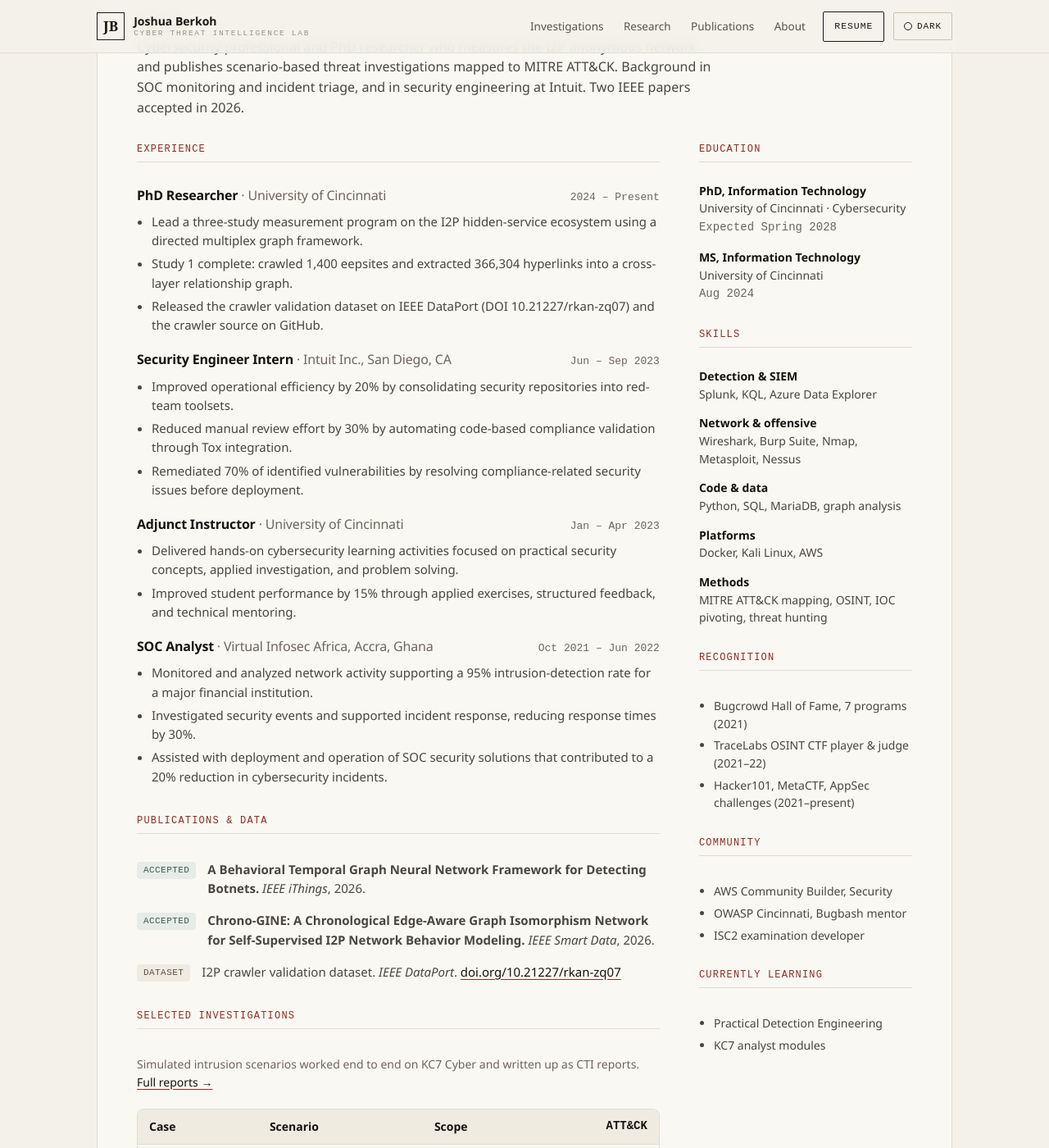
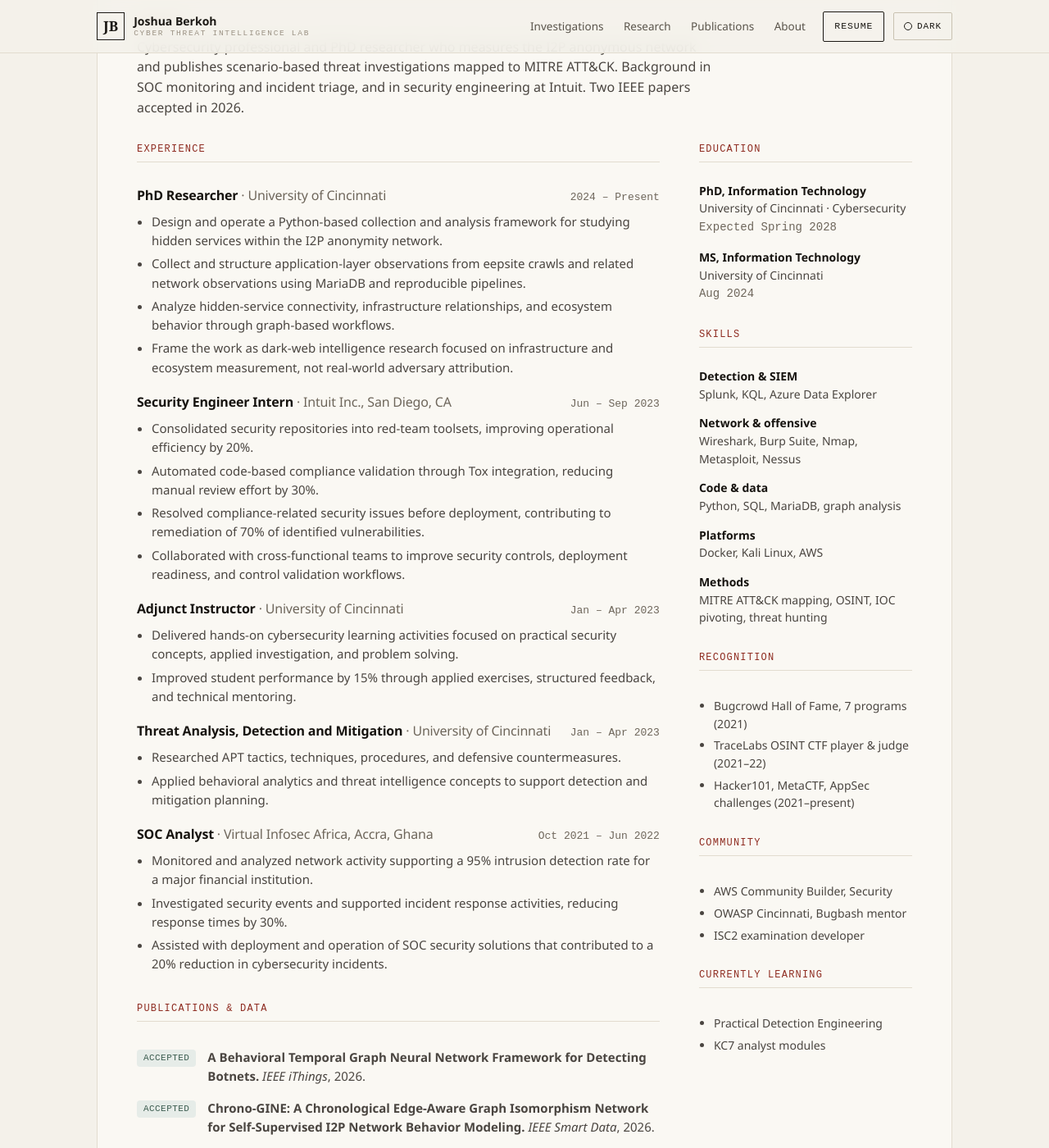
Before and after one commit to joshberk/joshberk.github.io, a Jekyll site: the page built from resume.md, in a window 1280 px wide and 1400 px high, scrolled down 369 px. Shown: the whole window at 82% size. Built offline with Jekyll 4.4.1, drawn with Linux system fonts in a browser that asks for light colours; some of the changed text lies outside the part shown.

Commit message:
Fill resume bullets from INL resume PDF; add gmail to resume and About (2026-10-26)

```diff
--- a/resume.md
+++ b/resume.md
@@ -15,7 +15,8 @@
   duplicated here.
   Content follows the new design only (2026-10-26 clarification: if
   the new design does not include it, it is not included here):
-  no [your email] / [co-authors] / [exact title] placeholders, no
+  Email joshuaberkoh19@gmail.com added 2026-10-26 from the INL resume PDF; no
+  [co-authors] / [exact title] placeholders, no
   extra Study 2 bullet, and no Valdoria note beyond the design's two
   selected investigations. XL-I2P CSET entry removed 2026-10-26
   after the CSET rejection.
@@ -50,9 +52,10 @@
             <span class="rr-dates">2024 – Present</span>
           </div>
           <ul>
-            <li>Lead a three-study measurement program on the I2P hidden-service ecosystem using a directed multiplex graph framework.</li>
-            <li>Study 1 complete: crawled 1,400 eepsites and extracted 366,304 hyperlinks into a cross-layer relationship graph.</li>
-            <li>Released the crawler validation dataset on IEEE DataPort (DOI 10.21227/rkan-zq07) and the crawler source on GitHub.</li>
+            <li>Design and operate a Python-based collection and analysis framework for studying hidden services within the I2P anonymity network.</li>
+            <li>Collect and structure application-layer observations from eepsite crawls and related network observations using MariaDB and reproducible pipelines.</li>
+            <li>Analyze hidden-service connectivity, infrastructure relationships, and ecosystem behavior through graph-based workflows.</li>
+            <li>Frame the work as dark-web intelligence research focused on infrastructure and ecosystem measurement, not real-world adversary attribution.</li>
           </ul>
         </div>
 
@@ -62,9 +65,10 @@
             <span class="rr-dates">Jun – Sep 2023</span>
           </div>
           <ul>
-            <li>Improved operational efficiency by 20% by consolidating security repositories into red-team toolsets.</li>
-            <li>Reduced manual review effort by 30% by automating code-based compliance validation through Tox integration.</li>
-            <li>Remediated 70% of identified vulnerabilities by resolving compliance-related security issues before deployment.</li>
+            <li>Consolidated security repositories into red-team toolsets, improving operational efficiency by 20%.</li>
+            <li>Automated code-based compliance validation through Tox integration, reducing manual review effort by 30%.</li>
+            <li>Resolved compliance-related security issues before deployment, contributing to remediation of 70% of identified vulnerabilities.</li>
+            <li>Collaborated with cross-functional teams to improve security controls, deployment readiness, and control validation workflows.</li>
           </ul>
         </div>
 
@@ -81,12 +85,23 @@
 
         <div class="rr-job">
           <div class="rr-job-head">
+            <h3>Threat Analysis, Detection and Mitigation <span>· University of Cincinnati</span></h3>
+            <span class="rr-dates">Jan – Apr 2023</span>
+          </div>
+          <ul>
+            <li>Researched APT tactics, techniques, procedures, and defensive countermeasures.</li>
+            <li>Applied behavioral analytics and threat intelligence concepts to support detection and mitigation planning.</li>
+          </ul>
+        </div>
+
+        <div class="rr-job">
+          <div class="rr-job-head">
             <h3>SOC Analyst <span>· Virtual Infosec Africa, Accra, Ghana</span></h3>
             <span class="rr-dates">Oct 2021 – Jun 2022</span>
           </div>
           <ul>
-            <li>Monitored and analyzed network activity supporting a 95% intrusion-detection rate for a major financial institution.</li>
-            <li>Investigated security events and supported incident response, reducing response times by 30%.</li>
+            <li>Monitored and analyzed network activity supporting a 95% intrusion detection rate for a major financial institution.</li>
+            <li>Investigated security events and supported incident response activities, reducing response times by 30%.</li>
             <li>Assisted with deployment and operation of SOC security solutions that contributed to a 20% reduction in cybersecurity incidents.</li>
           </ul>
         </div>
```
Also changed, not shown: other parts of resume.md (+1 -0 lines), about.md (+4 -4 lines), index.md (+2 -1 lines).
